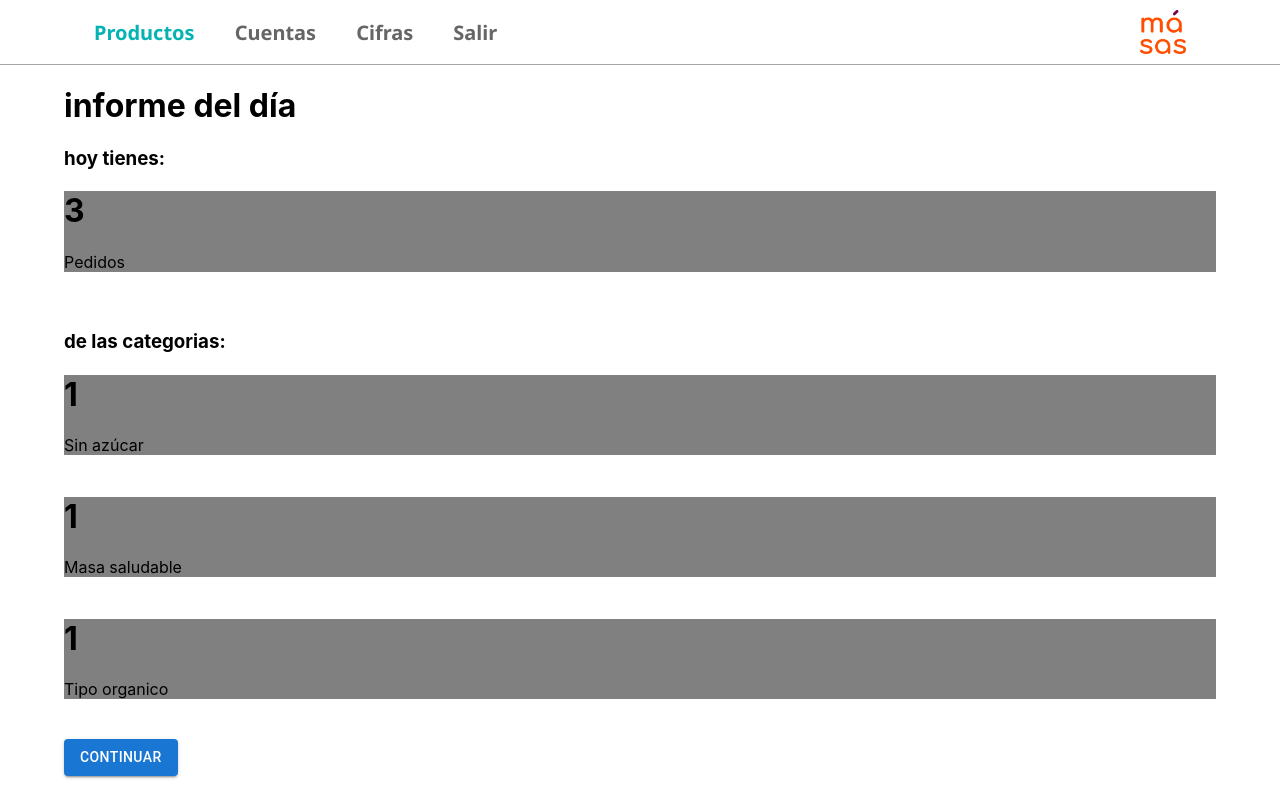
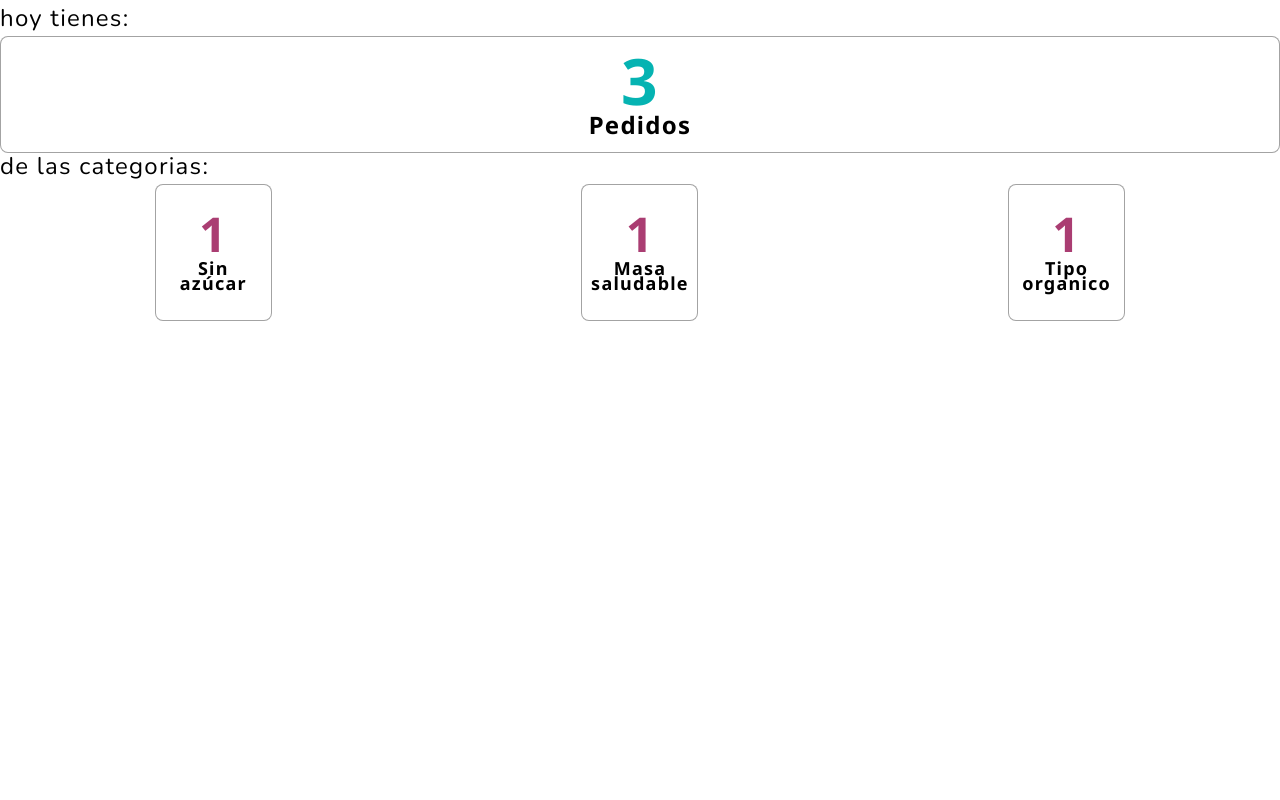
Before and after one commit to masasorganization/masas-web, a React (Create React App) app: page /report in a window 1280 px wide. Built offline with nearby package versions, Linux system fonts and the light colour scheme.

Commit message:
base layout and style added

```diff
--- a/src/pages/admin/report.jsx
+++ b/src/pages/admin/report.jsx
@@ -3,6 +3,7 @@ import Box from '@mui/material/Box'
 import Button from '@mui/material/Button'
 import Container from '@mui/material/Container'
 import { Link } from 'react-router-dom'
+import Typography from '@mui/material/Typography'
 
 // Arreglo de datos que deberian de llegar desde el padre
 const datosReporte = [
@@ -49,6 +50,139 @@ for (let c = 0; c < datosReporte.length; c++) {
 
 function Report() {
   return (
+    <>
+      <QuickReport />
+    </>
+  )
+}
+
+export default Report
+
+function QuickReport() {
+  return (
+    <>
+      <Box sx={{ height: '148px' }}>
+        <Typography sx={{ ...subtitulos }}>{'hoy tienes:'}</Typography>
+        <Box sx={{ ...cajaPrincipal }}>
+          <Typography sx={{ ...numeroPrincipal }}>{indice}</Typography>
+          <Typography sx={{ ...cuerpoPrincipal }}>{'Pedidos'}</Typography>
+        </Box>
+      </Box>
+      <Box sx={{ height: '168px' }}>
+        <Typography sx={{ ...subtitulos }}>{'de las categorias:'}</Typography>
+        <Box
+          sx={{
+            display: 'flex',
+            flexDirection: 'row',
+            alignItems: 'center',
+            justifyContent: 'space-around'
+          }}
+        >
+          {/* Primera Caja */}
+          <Box sx={{ ...cajaSecndaria }}>
+            <Typography sx={{ ...numeroSecundario }}>{sinAzucar}</Typography>
+            <Typography sx={{ ...cuerpoSecundario }}>
+              {'Sin'} <br />
+              {'azúcar'}
+            </Typography>
+          </Box>
+          {/* Segunda Caja */}
+          <Box sx={{ ...cajaSecndaria }}>
+            <Typography sx={{ ...numeroSecundario }}>
+              {masaSaludable}
+            </Typography>
+            <Typography sx={{ ...cuerpoSecundario }}>
+              {'Masa saludable'}
+            </Typography>
+          </Box>
+          {/* Tercera Caja */}
+          <Box sx={{ ...cajaSecndaria }}>
+            <Typography sx={{ ...numeroSecundario }}>{tipoOrganico}</Typography>
+            <Typography sx={{ ...cuerpoSecundario }}>
+              {'Tipo organico'}
+            </Typography>
+          </Box>
+        </Box>
+      </Box>
+    </>
+  )
+}
+
+const cajaPrincipal = {
+  display: 'flex',
+  flexDirection: 'column',
+  alignItems: 'center',
+  justifyContent: 'center',
+  height: '115px',
+  bgcolor: '#ffffff',
+  borderColor: '#66666699',
+  borderStyle: 'solid',
+  borderWidth: 'thin',
+  borderRadius: 2
+}
+
+const cajaSecndaria = {
+  display: 'flex',
+  flexDirection: 'column',
+  alignItems: 'center',
+  justifyContent: 'center',
+  height: '135px',
+  width: '115px',
+  bgcolor: '#ffffff',
+  borderColor: '#66666699',
+  borderStyle: 'solid',
+  borderWidth: 'thin',
+  borderRadius: 2
+}
+
+const subtitulos = {
+  fontFamily: 'Nunito, sans-serif',
+  fontWeight: 300,
+  fontSize: '1.5rem',
+  letterSpacing: '1.25px'
+  //lineHeight: '1rem'
+}
+
+const cuerpoPrincipal = {
+  fontFamily: 'Noto Sans, sans-serif',
+  fontWeight: 700,
+  fontSize: '1.5rem',
+  letterSpacing: '1.25px',
+  lineHeight: '0.8',
+  mt: '8px'
+}
+
+const numeroPrincipal = {
+  fontFamily: 'Noto Sans, sans-serif',
+  fontWeight: 700,
+  fontSize: '4rem',
+  letterSpacing: '1.25px',
+  lineHeight: '0.8',
+  color: '#05B3B2'
+}
+
+const cuerpoSecundario = {
+  fontFamily: 'Noto Sans, sans-serif',
+  fontWeight: 'Bold',
+  webkitTextStroke: 'medium',
+  fontSize: '1.125rem',
+  letterSpacing: '1.25px',
+  lineHeight: '0.8',
+  mt: '8px',
+  textAlign: 'center'
+}
+
+const numeroSecundario = {
+  fontFamily: 'Noto Sans, sans-serif',
+  fontWeight: 700,
+  fontSize: '3rem',
+  letterSpacing: '1.25px',
+  lineHeight: '0.8',
+  color: '#AA3D72'
+}
+
+function OldReport() {
+  return (
     <div>
       <AdminNavbar estado='1' />
       <Container fixed>
@@ -87,4 +221,16 @@ function Report() {
   )
 }
 
-export default Report
+// import LayoutReport from 'Layouts/LayoutReport'
+
+// function Report() {
+//   return (
+//     <div>
+//       <LayoutReport>
+//         <h1>Contenido de Reporte</h1>
+//       </LayoutReport>
+//     </div>
+//   )
+// }
+
+// export default Report
```
